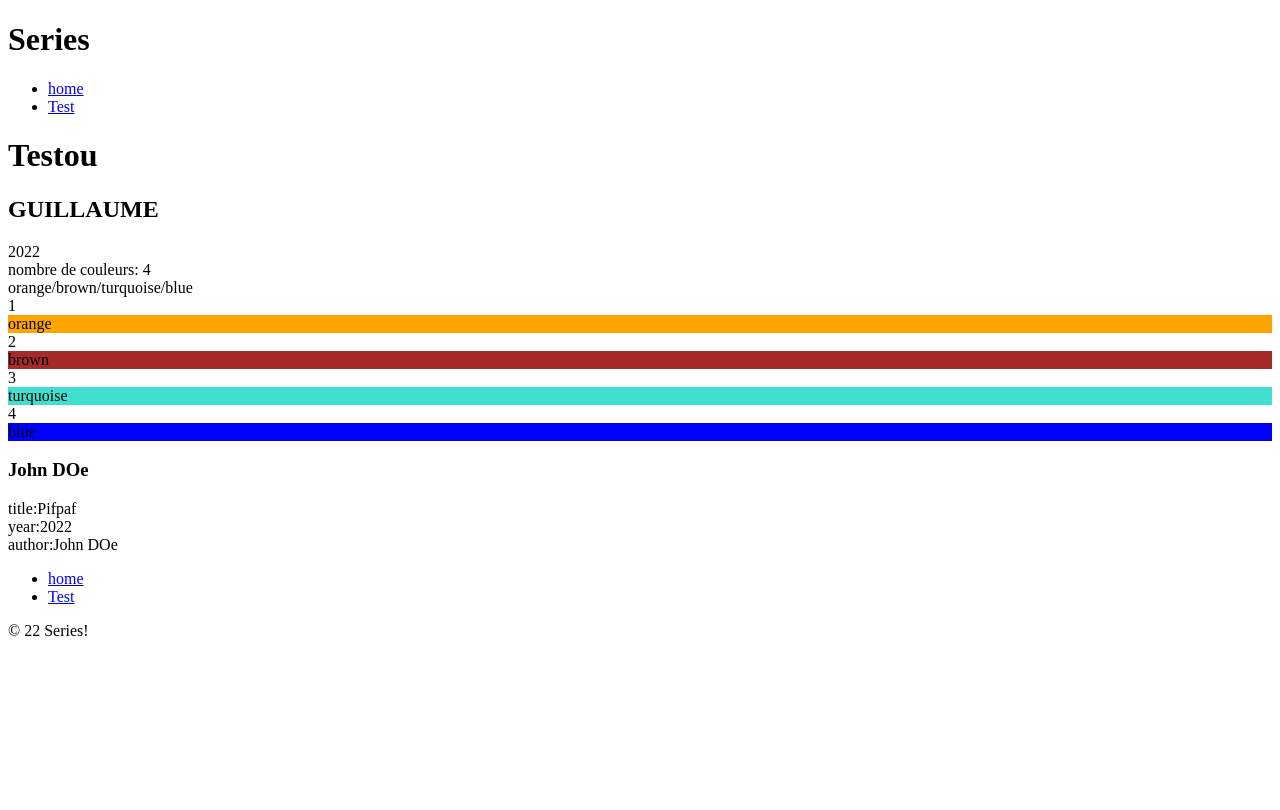
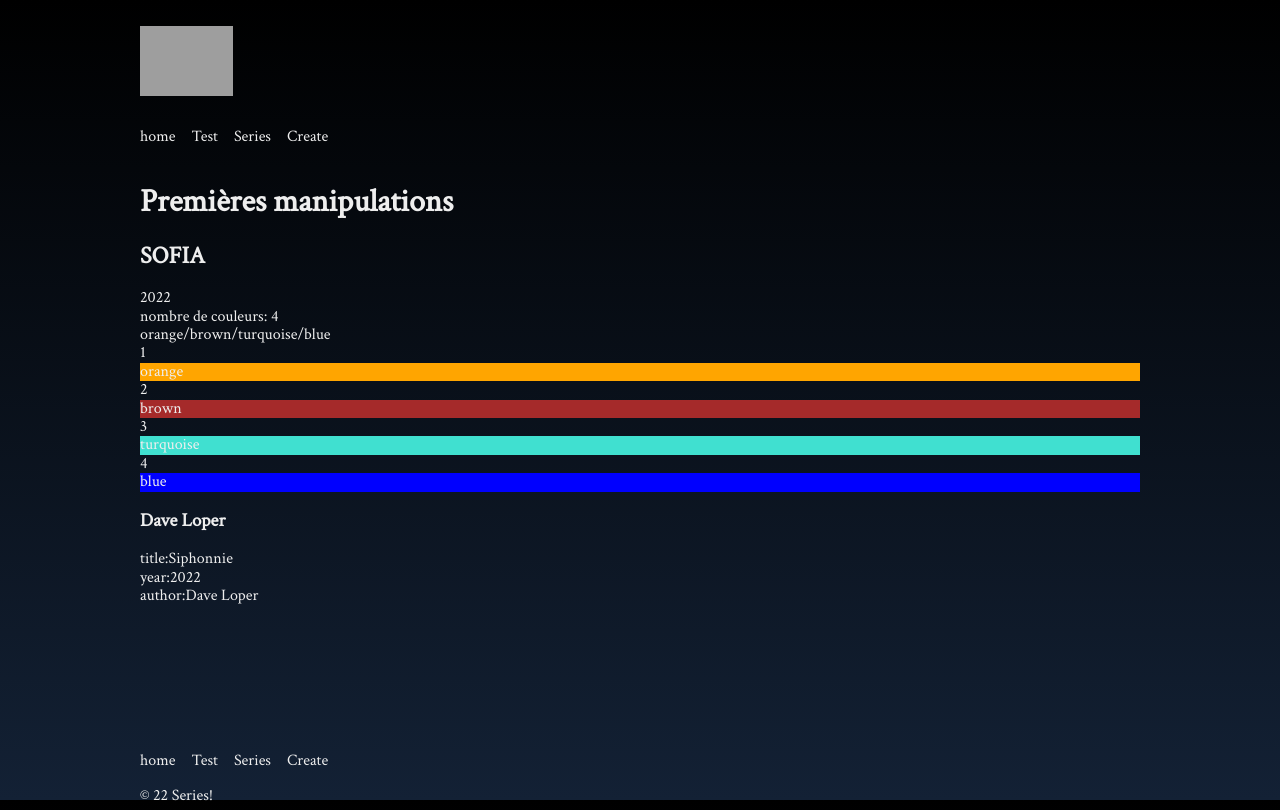
Before and after one commit to Sofiacks/first-php-demo, a Symfony app: template templates/main/test.html.twig in a window 1280 px wide. Before the commit the page ends 636 px from the top, so only its background shows below. Run offline with Twig, Linux system fonts and the light colour scheme; the template is opened without the code that fills it, so the values that code supplies are empty; some libraries are stand-ins or nearby versions; grey boxes are pictures that could not be loaded.

Commit message:
cree les pages de bases pour les series

```diff
--- a/src/Controller/MainController.php
+++ b/src/Controller/MainController.php
@@ -16,7 +16,7 @@ class MainController extends AbstractController
     {
         //recevoir et traiter les données d'un formulaire + enregistrer
         //interroger la base de données
-        return  $this->render("main/home.html.twig");
+        return  $this->render ("main/home.html.twig");
     }
 
     /**
@@ -24,7 +24,7 @@ class MainController extends AbstractController
      */
 
     public function test(){
-        return $this->render("main/test.html.twig");
+        return $this->render ("main/test.html.twig");
     }
 
 }
--- a/templates/base.html.twig
+++ b/templates/base.html.twig
@@ -6,10 +6,20 @@
           content="width=device-width, user-scalable=no, initial-scale=1.0, maximum-scale=1.0, minimum-scale=1.0">
     <meta http-equiv="X-UA-Compatible" content="ie=edge">
     <title>{% block title  %}Series {% endblock %}</title>
+
+    <link rel="preconnect" href="https://fonts.googleapis.com">
+    <link rel="preconnect" href="https://fonts.gstatic.com" crossorigin>
+    <link href="https://fonts.googleapis.com/css2?family=Crimson+Text:ital@0;1&display=swap" rel="stylesheet">
+
+    <link rel="stylesheet" href="{{ asset('css/normalize.css') }}">
+    <link rel="stylesheet" href="{{ asset('css/app.css') }}">
+
+    <link rel="icon" href="{{ asset ('img/icon.png') }}">
 </head>
 <body>
+    <div class="container">
     <header>
-        <h1>Series</h1>
+        <h1><a href="{{ path('main_home') }}"> <img src="{{ asset ('img/logo.svg')}}" alt="Series!"></a></h1>
         {% include ('inc/nav.html.twig') %}
 
 
@@ -23,6 +33,6 @@
         {% include ('inc/nav.html.twig') %}
         <div>&copy; {{ "now" | date ("y")}} Series! </div>
     </footer>
-
+    </div>
 </body>
 </html>
--- a/templates/inc/nav.html.twig
+++ b/templates/inc/nav.html.twig
@@ -1,6 +1,9 @@
 <nav>
     <ul>
-        <li><a href="#" title="home">home</a></li>
-        <li><a href="#" title="Test">Test</a></li>
+        <li><a href= "{{ path("main_home") }}" title="home">home</a></li>
+        <li><a href="{{ path('main_test') }}" title="Test">Test</a></li>
+        <li><a href="{{ path('serie_list') }}" title="All series">Series</a></li>
+        <li><a href="{{ path('serie_create') }}" title="Create a new serie">Create</a></li>
+
     </ul>
 </nav>
--- a/templates/main/home.html.twig
+++ b/templates/main/home.html.twig
@@ -3,7 +3,7 @@
 
 
 {% block body %}
-    <h1>COucou!</h1>
+    <h1>Coucou!</h1>
 {% endblock %}
 
 {%  block title %} {{  parent() }} | Home {% endblock %}
--- a/templates/main/test.html.twig
+++ b/templates/main/test.html.twig
@@ -2,10 +2,10 @@
 
 {% block body %}
 
-    <h1>Testou</h1>
+    <h1>Premières manipulations</h1>
         <div>
             {# je crée une variable !  #}
-            {%  set name= "Guillaume" %}
+            {%  set name= "Sofia" %}
 
             {# j'affiche ma varible avc moustaches #}
         <h2>{{ name | upper }}</h2>
@@ -27,9 +27,9 @@
 
             {# je crée un objet #}
             {% set book = {
-                title: "Pifpaf",
+                title: "Siphonnie",
                 year: 2022,
-                author: "John DOe"}
+                author: "Dave Loper "}
             %}
 
             {# j'affiche mon livre  #}
```
Also changed, not shown: templates/serie/create.html.twig (added, +12 -0 lines), templates/serie/detail.html.twig (added, +9 -0 lines), templates/serie/details.html.twig (added, +9 -0 lines), templates/serie/list.html.twig (added, +11 -0 lines), public/css/app.css (added).
